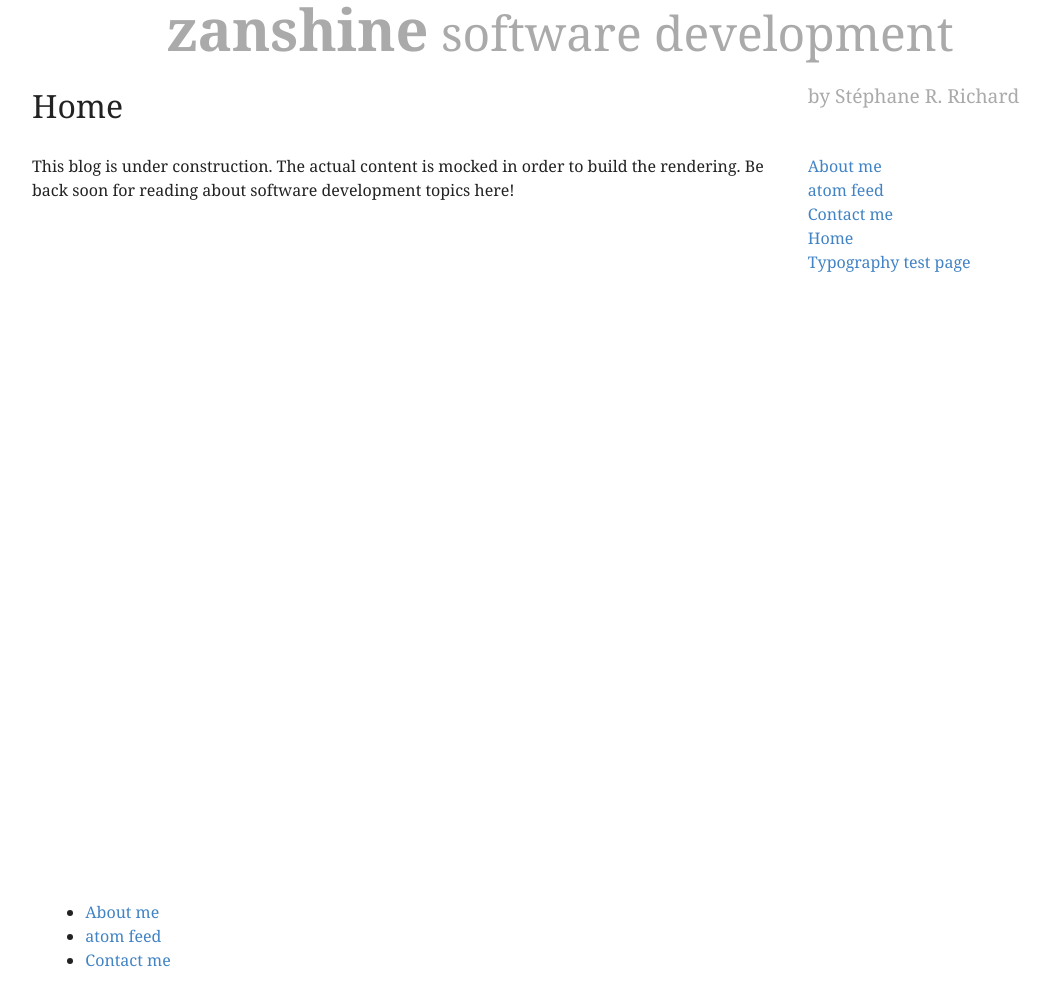
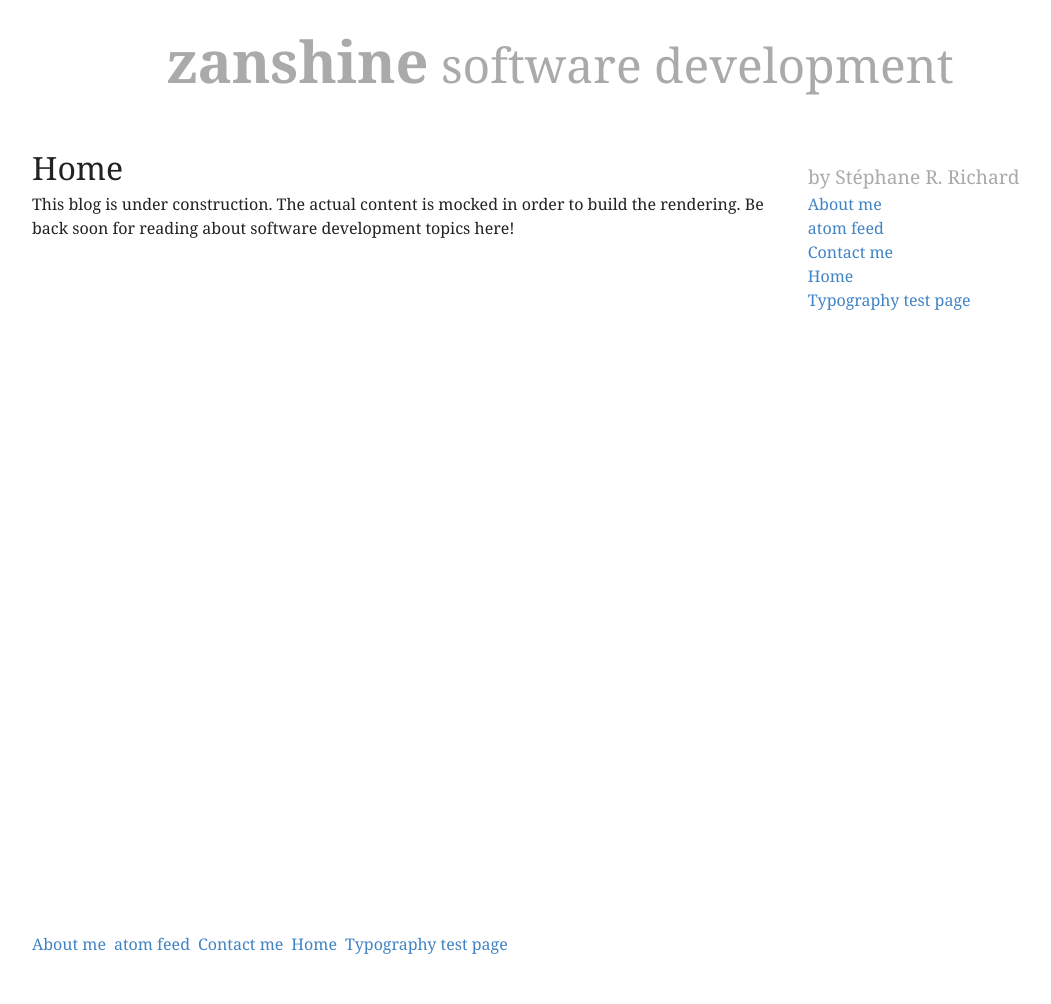
Before and after one commit to rigocl/zanshine.github.com, a Jekyll site: the page built from index.markdown, in a window 1280 px wide. Shown: the whole page, without its empty margins (96-1147 px from the left). Built offline with Jekyll 4.4.1, drawn with Linux system fonts in a browser that asks for light colours; before the commit the page ends 972 px from its top, so only the background shows below that.

Commit message:
css layout styling

```diff
--- a/_layouts/main.html
+++ b/_layouts/main.html
@@ -21,8 +21,10 @@
         <h1><a href="{{ site.url }}"><span class="title">{{ site.title }}</span> {{ site.subtitle }}</a></h1>
       </div>
 
-      <h2 id="page-title">{{ page.title }}</h2>
-      <h2 id="author" class="author">by {{ site.author }}</h2>
+      <div id="credit">
+        <h2 id="page-title">{{ page.title }}</h2>
+        <h2 id="author" class="author">by {{ site.author }}</h2>
+      </div>
 
       <!-- body -->
       <div id="content">
--- a/css/screen.css
+++ b/css/screen.css
@@ -533,6 +533,45 @@ html, body {
 }
 
 /* line 106, ../_lib/sass/src/screen.sass */
+#container {
+  margin-top: 2em;
+}
+
+/* line 109, ../_lib/sass/src/screen.sass */
+#container-footer {
+  clear: both;
+}
+
+/* line 112, ../_lib/sass/src/screen.sass */
+#footer ul {
+  margin: 0;
+  padding: 0;
+  border: 0;
+  outline: 0;
+  overflow: hidden;
+  *zoom: 1;
+}
+/* line 51, ../../../../.gem/ruby/1.8/gems/compass-0.10.3/frameworks/compass/stylesheets/compass/utilities/lists/_horizontal-list.scss */
+#footer ul li {
+  list-style-image: none;
+  list-style-type: none;
+  margin-left: 0px;
+  white-space: nowrap;
+  display: inline;
+  float: left;
+  padding-left: 4px;
+  padding-right: 4px;
+}
+/* line 43, ../../../../.gem/ruby/1.8/gems/compass-0.10.3/frameworks/compass/stylesheets/compass/utilities/lists/_horizontal-list.scss */
+#footer ul li:first-child, #footer ul li.first {
+  padding-left: 0px;
+}
+/* line 44, ../../../../.gem/ruby/1.8/gems/compass-0.10.3/frameworks/compass/stylesheets/compass/utilities/lists/_horizontal-list.scss */
+#footer ul li:last-child, #footer ul li.last {
+  padding-right: 0px;
+}
+
+/* line 115, ../_lib/sass/src/screen.sass */
 #content, #page-title {
   display: inline;
   float: left;
@@ -541,7 +580,7 @@ html, body {
   margin-right: 1.042%;
 }
 
-/* line 109, ../_lib/sass/src/screen.sass */
+/* line 118, ../_lib/sass/src/screen.sass */
 #navigation, #author {
   display: inline;
   float: left;
@@ -550,44 +589,63 @@ html, body {
   margin-right: 0;
 }
 
-/* line 112, ../_lib/sass/src/screen.sass */
+/* line 122, ../_lib/sass/src/screen.sass */
 #header h1 {
+  height: 2em;
   float: right;
   margin-right: 10%;
 }
 
-/* line 124, ../_lib/sass/src/screen.sass */
+/* line 127, ../_lib/sass/src/screen.sass */
+#credit {
+  position: relative;
+  height: 10em;
+}
+
+/* line 131, ../_lib/sass/src/screen.sass */
+#page-title, #author {
+  position: absolute;
+  bottom: 0;
+  margin-bottom: 0;
+}
+
+/* line 136, ../_lib/sass/src/screen.sass */
+#author {
+  right: 0;
+}
+
+/* line 148, ../_lib/sass/src/screen.sass */
 html, body {
   color: #222222;
 }
 
-/* line 127, ../_lib/sass/src/screen.sass */
+/* line 151, ../_lib/sass/src/screen.sass */
 h1, h2 {
   color: inherit;
 }
 
-/* line 130, ../_lib/sass/src/screen.sass */
+/* line 154, ../_lib/sass/src/screen.sass */
 #header, #author {
   color: #aaaaaa;
 }
-/* line 132, ../_lib/sass/src/screen.sass */
+/* line 156, ../_lib/sass/src/screen.sass */
 #header a, #author a {
   color: inherit;
 }
 
-/* line 143, ../_lib/sass/src/screen.sass */
+/* line 167, ../_lib/sass/src/screen.sass */
 hr {
   border: 0px solid #222222;
   height: 1px;
   background-color: #222222;
 }
 
-/* line 150, ../_lib/sass/src/screen.sass */
+/* line 174, ../_lib/sass/src/screen.sass */
 #header h1 a:hover, #header h2 a:hover {
   text-decoration: none;
 }
 
-/* line 153, ../_lib/sass/src/screen.sass */
+/* line 177, ../_lib/sass/src/screen.sass */
 #navigation ul {
   padding-left: 0;
   list-style-image: none;
```
Also changed, not shown: _lib/sass/src/screen.sass (+27 -3 lines).
